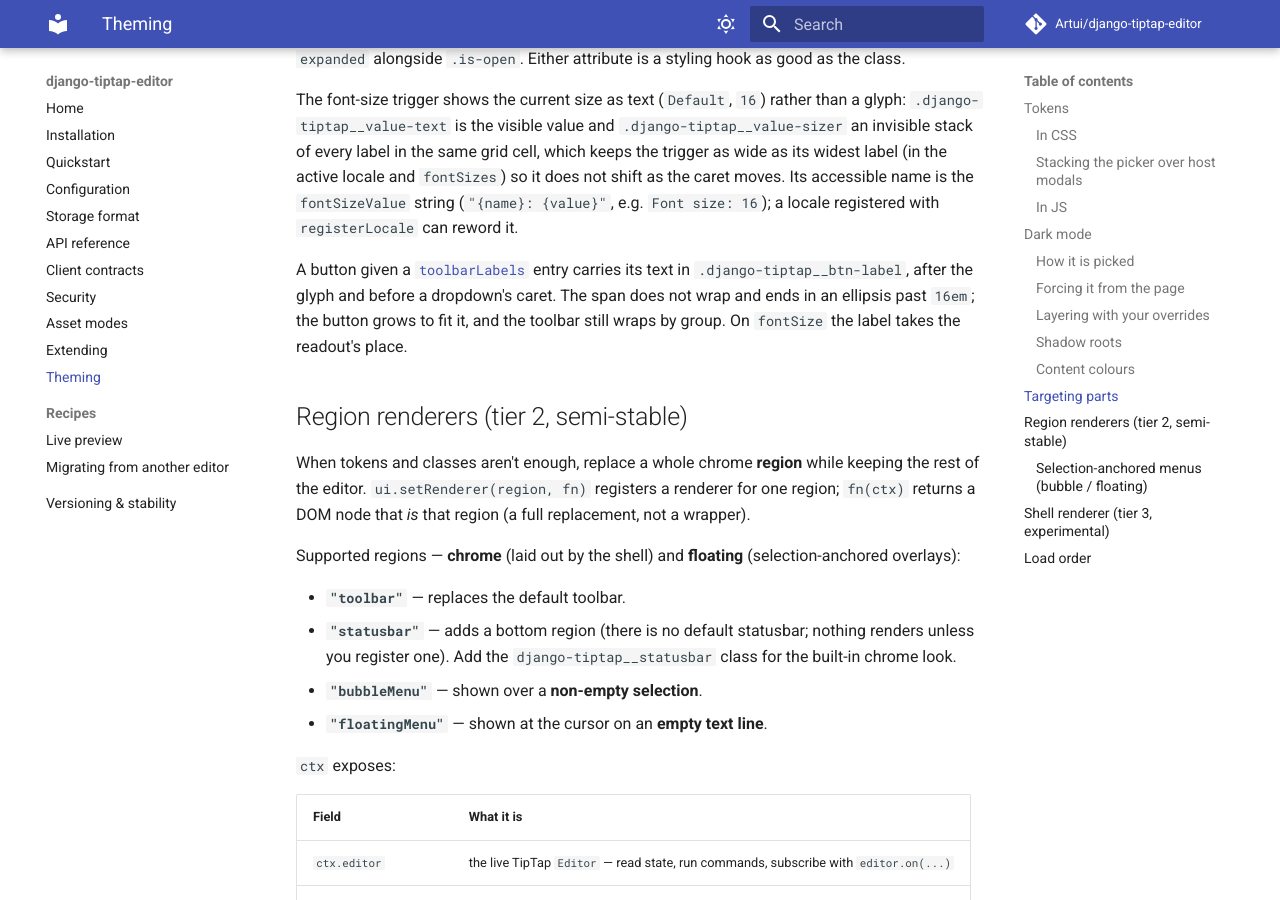
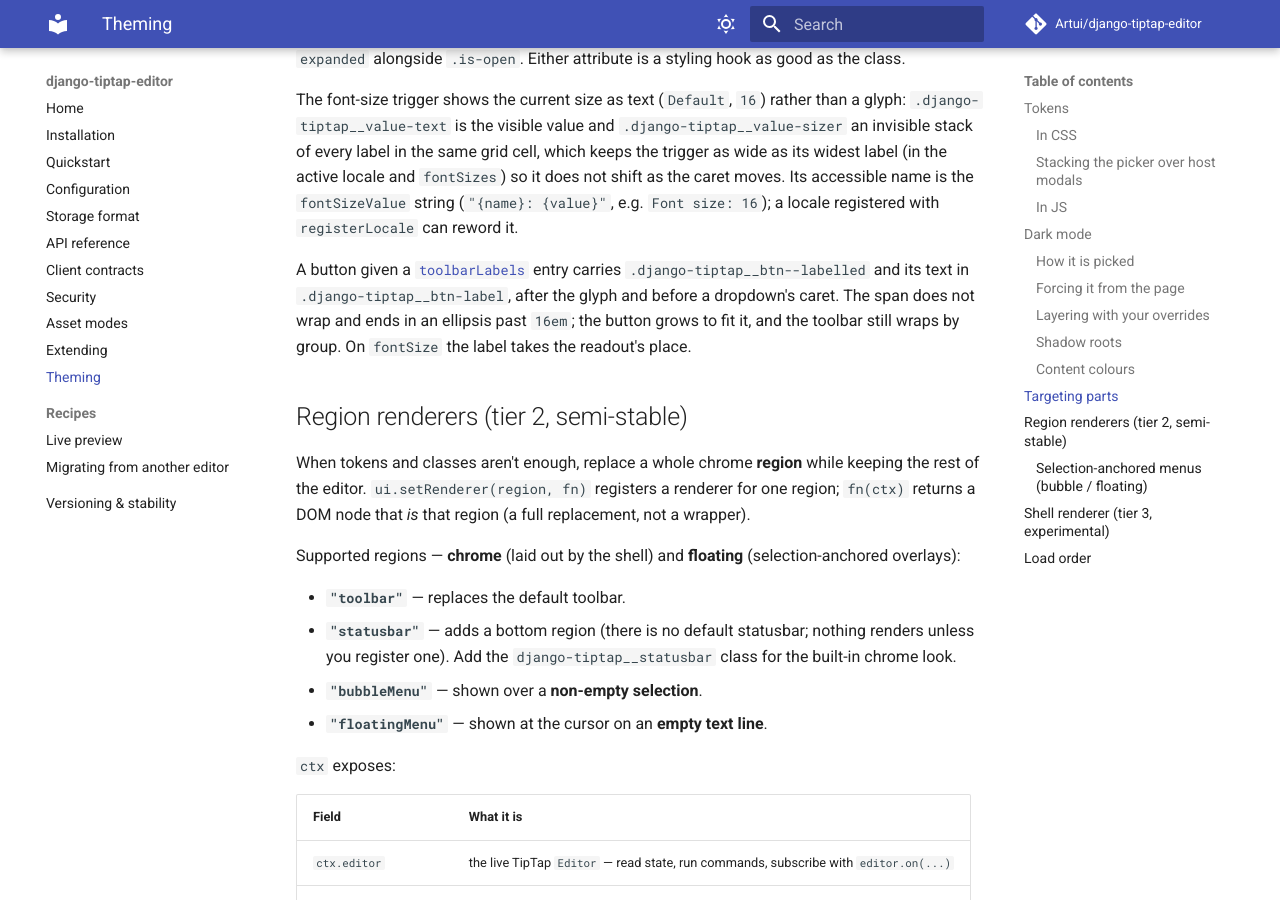
Before and after one commit to Artui/django-tiptap-editor, an MkDocs documentation site: the page built from docs/theming.md, in a window 1280 px wide and 900 px high, scrolled down 5466 px. Built offline with MkDocs 1.6.1 and Material for MkDocs 9.7.7, drawn with Linux system fonts in a browser that asks for light colours; comment, search, counter and statistics services are not loaded.

Commit message:
Mark labelled buttons with a modifier class rather than :has
Co-Authored-By: Claude Opus 5.5 <noreply@anthropic.com>

```diff
--- a/docs/theming.md
+++ b/docs/theming.md
@@ -213,10 +213,11 @@ its widest label (in the active locale and `fontSizes`) so it does not shift as
 moves. Its accessible name is the `fontSizeValue` string (`"{name}: {value}"`, e.g.
 `Font size: 16`); a locale registered with `registerLocale` can reword it.
 
-A button given a [`toolbarLabels`](configuration.md) entry carries its text in
-`.django-tiptap__btn-label`, after the glyph and before a dropdown's caret. The span does
-not wrap and ends in an ellipsis past `16em`; the button grows to fit it, and the toolbar
-still wraps by group. On `fontSize` the label takes the readout's place.
+A button given a [`toolbarLabels`](configuration.md) entry carries
+`.django-tiptap__btn--labelled` and its text in `.django-tiptap__btn-label`, after the
+glyph and before a dropdown's caret. The span does not wrap and ends in an ellipsis past
+`16em`; the button grows to fit it, and the toolbar still wraps by group. On `fontSize`
+the label takes the readout's place.
 
 ## Region renderers (tier 2, semi-stable)
 
--- a/js/src/styles.css
+++ b/js/src/styles.css
@@ -235,7 +235,7 @@
 }
 
 /* A toolbarLabels label: the button grows to fit it, up to a cap. */
-.django-tiptap__btn:has(> .django-tiptap__btn-label) {
+.django-tiptap__btn.django-tiptap__btn--labelled {
   width: auto;
   min-width: 30px;
   padding: 0 6px;
```
Also changed, not shown: 2 other files.
